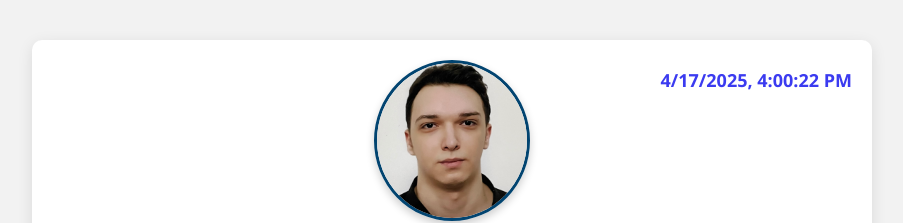
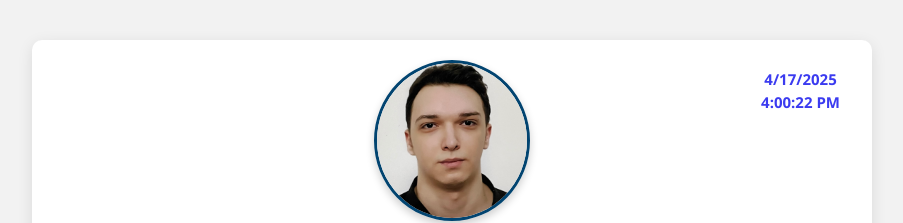
Before and after one commit to Tarkan-34/my-cv, a plain HTML site: page index.html in a window 1280 px wide. Shown: the top 223 px of the page, without its empty margins (188-1091 px from the left). Drawn offline with Linux system fonts and the light colour scheme.

Commit message:
Add files via upload

```diff
--- a/index.html
+++ b/index.html
@@ -12,7 +12,10 @@
         <img src="profile.jpg" alt="Profile Photo" class="profile-photo">
         <h1>Tarkan</h1>
         <p>Junior Web Developer</p>
-        <p id="clock" class="clock"></p>
+        <div class="clock">
+            <div id="date"></div>
+            <div id="time"></div>
+        </div>
     </header>
 
     <section class="about">
@@ -79,13 +82,18 @@
             </div>
 
 
-            <p id="clock"></p>
 
         <script>
-            setInterval(() => {
-                const now = new Date();
-                document.getElementById("clock").textContent = now.toLocaleString();
-            }, 1000);
+            function updateClock() {
+                const now = new Date ();
+                const time = now.toLocaleTimeString();
+                const date = now.toLocaleDateString();
+                document.getElementById('time').textContent = time;
+                document.getElementById('date').textContent = date;
+                }
+            updateClock();
+            setInterval(updateClock, 1000);
+
         </script>
         </body>
     </html>
--- a/style.css
+++ b/style.css
@@ -116,13 +116,15 @@ body {
 
     .clock{
         color: rgb(59, 59, 240);
-        position: fixed;
-        top: 10px;
+        top: 20px;
         right: 20px;
-        font-size: 18px;
+        font-size: 15px;
+        position: absolute;
+        background-color: rgba(255, 255, 255, 0.125);
+        padding: 8px 12px;
+        border-radius: 8px;
+        line-height: 1.5;
         font-weight: bold;
-        position: absolute;
-
     }
 
     @media (max-width: 768px) {
```
